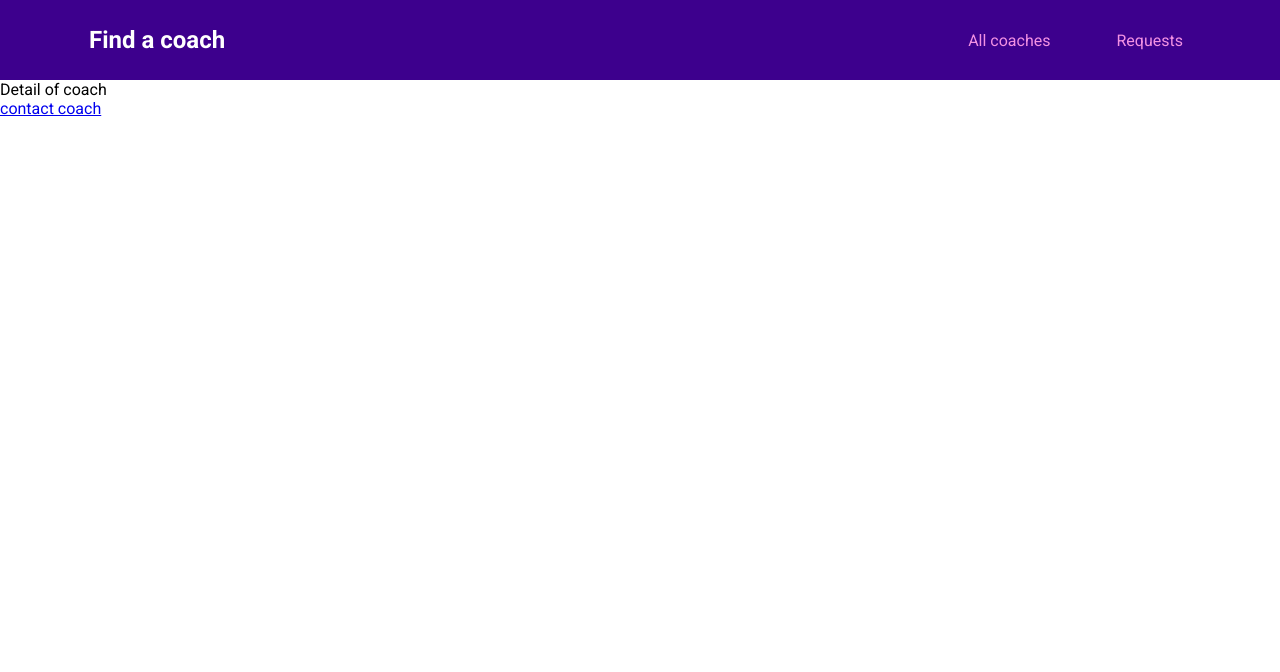
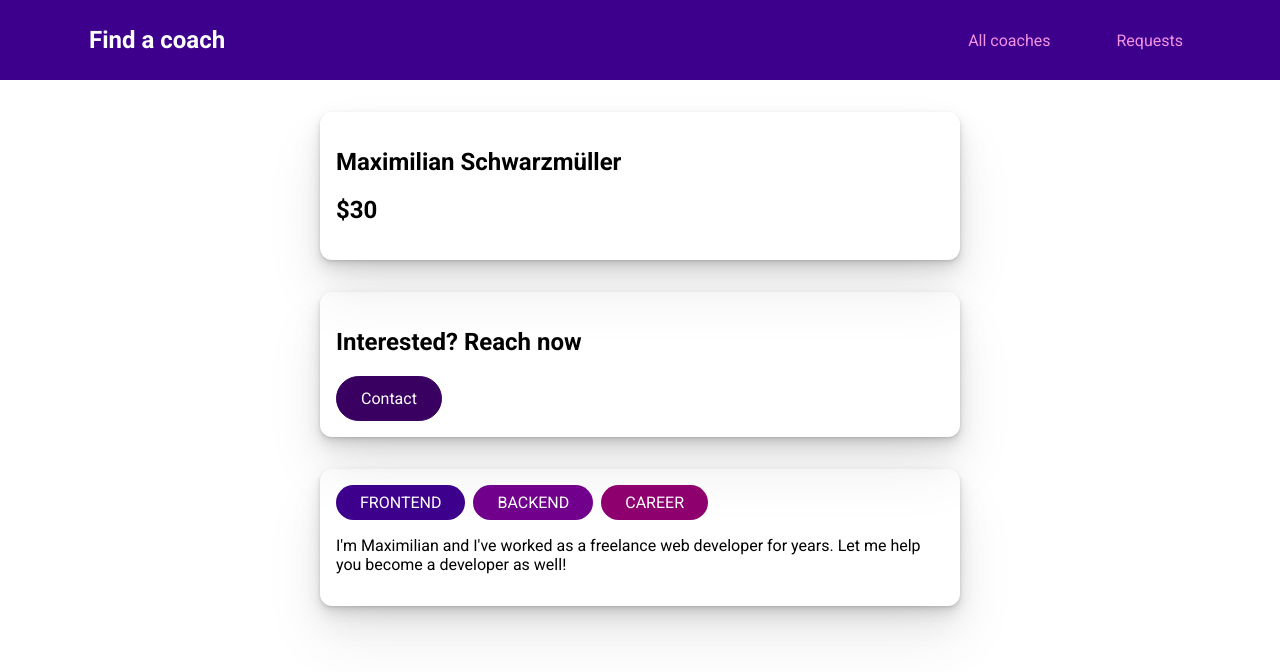
Before and after one commit to andretorquato/pratice-vuejs, a Vue app: page /coaches/c1 in a window 1280 px wide. Shown: the top 672 px of the page. Built offline with nearby package versions, Linux system fonts and the light colour scheme.

Commit message:
create coach detail

```diff
--- a/src/pages/coaches/CoachDetail.vue
+++ b/src/pages/coaches/CoachDetail.vue
@@ -1,5 +1,57 @@
 <template>
-	<section>Detail of coach</section>
-	<span><router-link to="/coaches/c1/contact">contact coach</router-link></span>
-	<router-view></router-view>
+  <section>
+    <base-card>
+      <h2>{{ fullName }}</h2>
+      <h2>${{ rate }}</h2>
+    </base-card>
+  </section>
+  <section>
+    <base-card>
+      <h2>Interested? Reach now</h2>
+      <base-button link :to="contactLink">Contact</base-button>
+			<router-view></router-view>
+    </base-card>
+  </section>
+  <section>
+    <base-card>
+      <base-badge
+        v-for="area in areas"
+        :key="area"
+        :type="area"
+        :title="area"
+      ></base-badge>
+      <p>{{ description }}</p>
+    </base-card>
+  </section>
 </template>
+
+<script>
+export default {
+	props: ['id'],
+	data(){
+		return {
+			selectedCoach: null,
+		}
+	},
+	computed: {
+		fullName(){
+			return this.selectedCoach.firstName + ' ' + this.selectedCoach.lastName;
+		},
+		contactLink(){
+			return this.$route.path + '/contact';
+		},
+		areas(){
+			return this.selectedCoach.areas;
+		},
+		rate(){
+			return this.selectedCoach.hourlyRate;
+		},
+		description(){
+			return this.selectedCoach.description;
+		},
+	},
+	created() {
+		this.selectedCoach = this.$store.getters['coaches/coaches'].find(coach => coach.id === this.id);
+	}
+}
+</script>
--- a/src/router.js
+++ b/src/router.js
@@ -14,6 +14,7 @@
     { path: '/coaches', component: CoachesList },
     {
       path: '/coaches/:id',
+      props: true,
       component: CoachDetail,
       children: [{ path: 'contact', component: ContactCoach }],
     },
```
